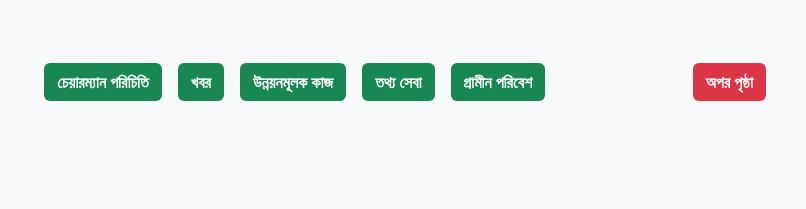
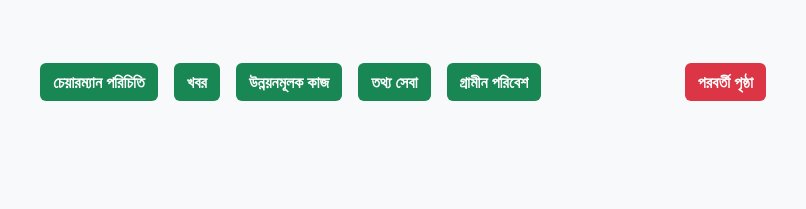
Before and after one commit to nusratpreeti/mithamoin-upozila, a plain HTML site: page dhaki.html in a window 1280 px wide. Shown: the top 209 px of the page, 420-1226 px from the left. Drawn offline with nearby package versions, Linux system fonts and the light colour scheme.

Commit message:
snd commit

```diff
--- a/dhaki.html
+++ b/dhaki.html
@@ -44,7 +44,7 @@
 
               <!-- Button  -->
 
-              <a class="nav-link active" aria-current="page" href="ghagra.html"><button class="btn bg-danger text-white fw-bold">অপর পৃষ্ঠা </button></a>
+              <a class="nav-link active" aria-current="page" href="ghagra.html"><button class="btn bg-danger text-white fw-bold">পরবর্তী পৃষ্ঠা  </button></a>
 
 
                 </div>
```
Also changed, not shown: ghagra.html (+1 -1 lines).
